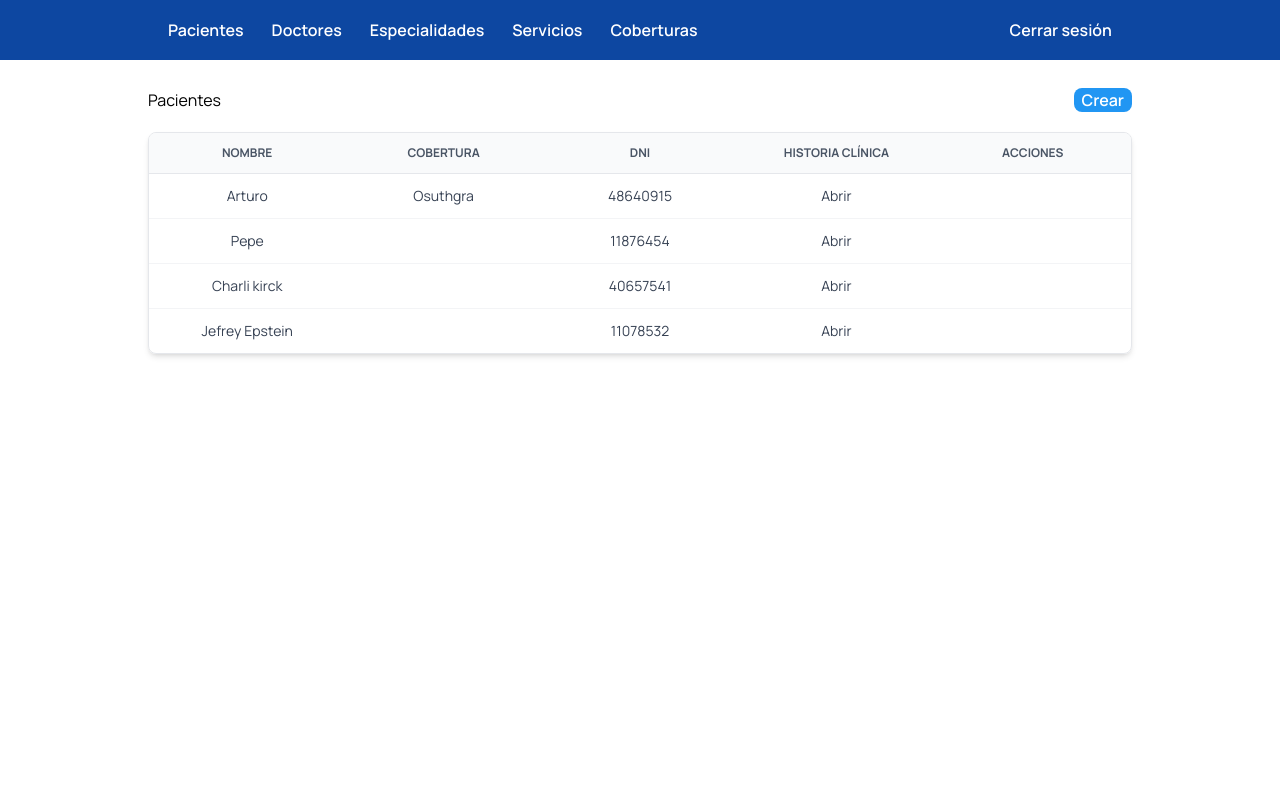
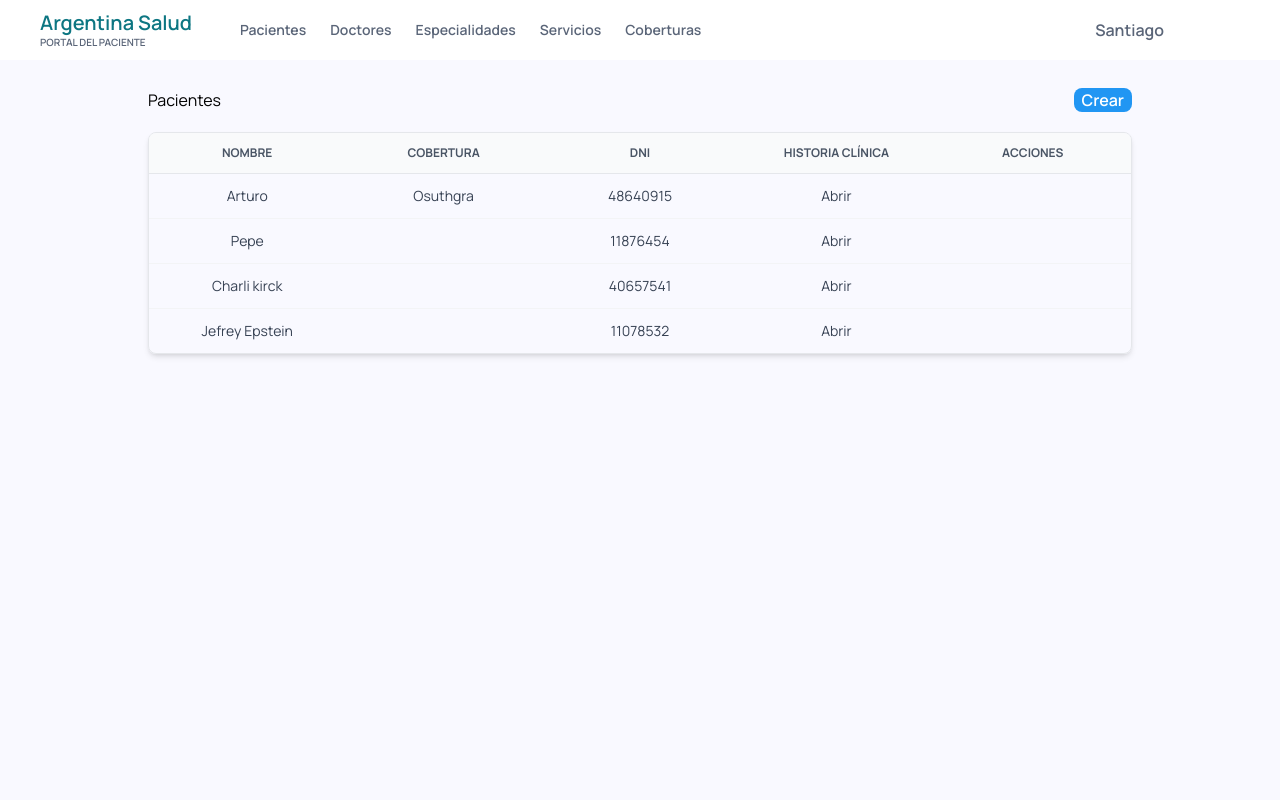
Before and after one commit to Santiago107R/consultorio, a PHP site: page /consultorio/admin/index.php in a window 1280 px wide. Run offline with PHP 8.4, Linux system fonts and the light colour scheme; a user stored in the database is signed in; data comes from the database, SQL or seed files in the repository; some libraries are stand-ins or nearby versions.

Commit message:
Refactor doctor and patient queries; update header layout and styles

```diff
--- a/admin/doctores.php
+++ b/admin/doctores.php
@@ -4,7 +4,7 @@ require_once __DIR__ . '/../config/conexion.php';
 
 $resultadoDoctores = $conexion->query(
     'SELECT usuario.nombre AS nombre, usuario.email AS email,
-            agenda.dia AS dia, agenda.hora_inicio AS hora_inicio, agenda.hora_fin AS hora_fin, doctor.id AS id
+            agenda.dia AS dia, agenda.hora_inicio AS hora_inicio, doctor.id AS id
     FROM doctores AS doctor
     LEFT JOIN usuarios AS usuario ON usuario.id = doctor.usuario_id
     LEFT JOIN agenda_fija AS agenda ON agenda.doctor_id = doctor.id
@@ -47,7 +47,7 @@ $resultadoDoctores = $conexion->query(
                                     7 => 'Domingo'
                                 ];
                                 $nombreDia = $diasSemana[$doctor['dia']] ?? 'Día ' . $doctor['dia'];
-                                echo $nombreDia . ': ' . substr($doctor['hora_inicio'], 0, 5) . ' - ' . substr($doctor['hora_fin'], 0, 5);
+                                echo $nombreDia . ': ' . substr($doctor['hora_inicio'], 0, 5);
                             } else {
                                 echo 'Sin agenda';
                             }
--- a/admin/index.php
+++ b/admin/index.php
@@ -5,7 +5,7 @@ require_once __DIR__ . '/../config/conexion.php';
 $resultadoPacientes = $conexion->query(
     'SELECT usuario.nombre AS nombre, cobertura.nombre AS cobertura, paciente.dni AS dni
     FROM pacientes AS paciente
-    LEFT JOIN usuarios AS usuario ON usuario.id = paciente.usuario_id
+    INNER JOIN usuarios AS usuario ON usuario.id = paciente.usuario_id
     LEFT JOIN coberturas_medica AS cobertura ON cobertura.id = paciente.cobertura_id
     ORDER BY paciente.id ASC'
 );
--- a/admin/layouts/header.php
+++ b/admin/layouts/header.php
@@ -10,50 +10,57 @@
 <!DOCTYPE html>
 <html lang="es">
 
-<!-- 0D47A1 -->
-<!-- 2196F3 -->
-<!-- 90CAF9 -->
-<!-- E3F2FD -->
-
 <head>
     <meta charset="UTF-8">
     <meta name="viewport" content="width=device-width, initial-scale=1.0">
-    <title>Consultorio</title>
+    <title>Argentina Salud</title>
     <script src="https://cdn.jsdelivr.net/npm/@tailwindcss/browser@4"></script>
-    <link rel="stylesheet" href="<?= base_url ?>assets/css/global.css">
     <script type="module" src="https://unpkg.com/ionicons@8.0.13/dist/ionicons/ionicons.esm.js" defer></script>
     <script nomodule src="https://unpkg.com/ionicons@8.0.13/dist/ionicons/ionicons.js" defer></script>
+    <link rel="stylesheet" href="<?= base_url ?>assets/css/global.css">
 </head>
 
-<body class="min-h-screen">
-    <header class="flex flex-row h-15 items-center justify-around p-3 bg-[#0D47A1] text-white text-md font-semibold">
-        <!--/*este es un logo sencillo y de prueba para el header-->
-        <!--<a href="<= base_url ?>" class="flex items-center gap-2.5 hover:opacity-95 transition-opacity">
-            <svg class="w-8 h-8 rounded-lg shadow-sm" viewBox="0 0 100 100" fill="none" xmlns="http://www.w3.org/2000/svg">
-                <rect width="100" height="100" rx="20" fill="white"/>
-                <path d="M72 32C65 24 53 22 41 27C27 33 20 48 22 63C25 78 40 88 56 85C66 83 74 76 78 68" stroke="#2196F3" stroke-width="8" stroke-linecap="round"/>
-                <rect x="42" y="38" width="16" height="34" rx="4" fill="#0D47A1"/>
-                <rect x="33" y="47" width="34" height="16" rx="4" fill="#0D47A1"/>
-            </svg>
-            <div class="flex flex-col justify-center">
-                <span class="font-bold text-base leading-none tracking-tight text-white">CONSULTORIO</span>
-                <span class="text-[10px] font-medium tracking-wider text-[#90CAF9] uppercase mt-0.5">Médico</span>
+<body class="min-h-screen bg-(--color-paciente-background)">
+    <header class="flex flex-row h-15 items-center justify-between p-3 px-10 bg-(--color-paciente-white) text-(--color-paciente-neutral) font-semibold">
+        <div class="flex flex-row items-center gap-10">
+            <div class="flex flex-col">
+                <h2 class="text-xl text-(--color-paciente-primary) font-semibold leading-none">
+                    Argentina Salud
+                </h2>
+                <span class="text-[10px] leading-none mt-1">
+                    PORTAL DEL PACIENTE
+                </span>
             </div>
-        </a>-->
 
-        <nav>
-            <ul class="flex flex-row gap-5">
-                <!-- <li class="list-none p-1 rounded-md hover:bg-gray-400/40"><a href="">Turnos</a></li> -->
-                <li class="list-none p-1 rounded-md hover:bg-gray-400/40"><a href="<?= base_url ?>">Pacientes</a></li>
-                <li class="list-none p-1 rounded-md hover:bg-gray-400/40"><a href="<?= base_url ?>admin/doctores.php">Doctores</a></li>
-                <li class="list-none p-1 rounded-md hover:bg-gray-400/40"><a href="<?= base_url ?>admin/especialidades.php">Especialidades</a></li>
-                <li class="list-none p-1 rounded-md hover:bg-gray-400/40"><a href="<?= base_url ?>admin/servicios.php">Servicios</a></li>
-                <li class="list-none p-1 rounded-md hover:bg-gray-400/40"><a href="<?= base_url ?>admin/coberturas.php">Coberturas</a></li>
-            </ul>
-        </nav>
+               <nav>
+                <ul class="flex flex-row gap-2">
+                    <li class="list-none py-1 px-2 rounded-md text-sm hover:bg-(--color-paciente-primary) hover:text-(--color-paciente-white)"><a href="<?= base_url ?>">Pacientes</a></li>
+                    <li class="list-none py-1 px-2 rounded-md text-sm hover:bg-(--color-paciente-primary) hover:text-(--color-paciente-white)"><a href="<?= base_url ?>admin/doctores.php">Doctores</a></li>
+                    <li class="list-none py-1 px-2 rounded-md text-sm hover:bg-(--color-paciente-primary) hover:text-(--color-paciente-white)"><a href="<?= base_url ?>admin/especialidades.php">Especialidades</a></li>
+                    <li class="list-none py-1 px-2 rounded-md text-sm hover:bg-(--color-paciente-primary) hover:text-(--color-paciente-white)"><a href="<?= base_url ?>admin/servicios.php">Servicios</a></li>
+                    <li class="list-none py-1 px-2 rounded-md text-sm hover:bg-(--color-paciente-primary) hover:text-(--color-paciente-white)"><a href="<?= base_url ?>admin/coberturas.php">Coberturas</a></li>
+                    </ul>
+            </nav>
+        </div>
 
-        <!-- <button class="p-1 rounded-md hover:bg-gray-400/40"><a href="">Cerrar sesión</a></button> -->
-        <form action="<?= api_url ?>destroySession.php" method="post">
-            <button class="p-1 rounded-md hover:bg-gray-400/40" type="submit">Cerrar sesión</button>
-        </form>
+       <div class="flex items-center gap-3">
+            <div class="flex items-center gap-2">
+                <?= htmlspecialchars(
+                    $_SESSION['usuario']['nombre'] ?? '',
+                    ENT_QUOTES,
+                    'UTF-8'
+                ) ?>
+                <ion-icon name="person-circle-outline" class="size-6"></ion-icon>
+            </div>
+
+            <form action="<?= api_url ?>destroySession.php" method="post">
+                <button
+                    class="flex items-center justify-center p-1 cursor-pointer"
+                    title="Cerrar sesión"
+                    type="submit"
+                >
+                    <ion-icon name="log-out-outline" class="size-6"></ion-icon>
+                </button>
+            </form>
+        </div>
     </header>
```
